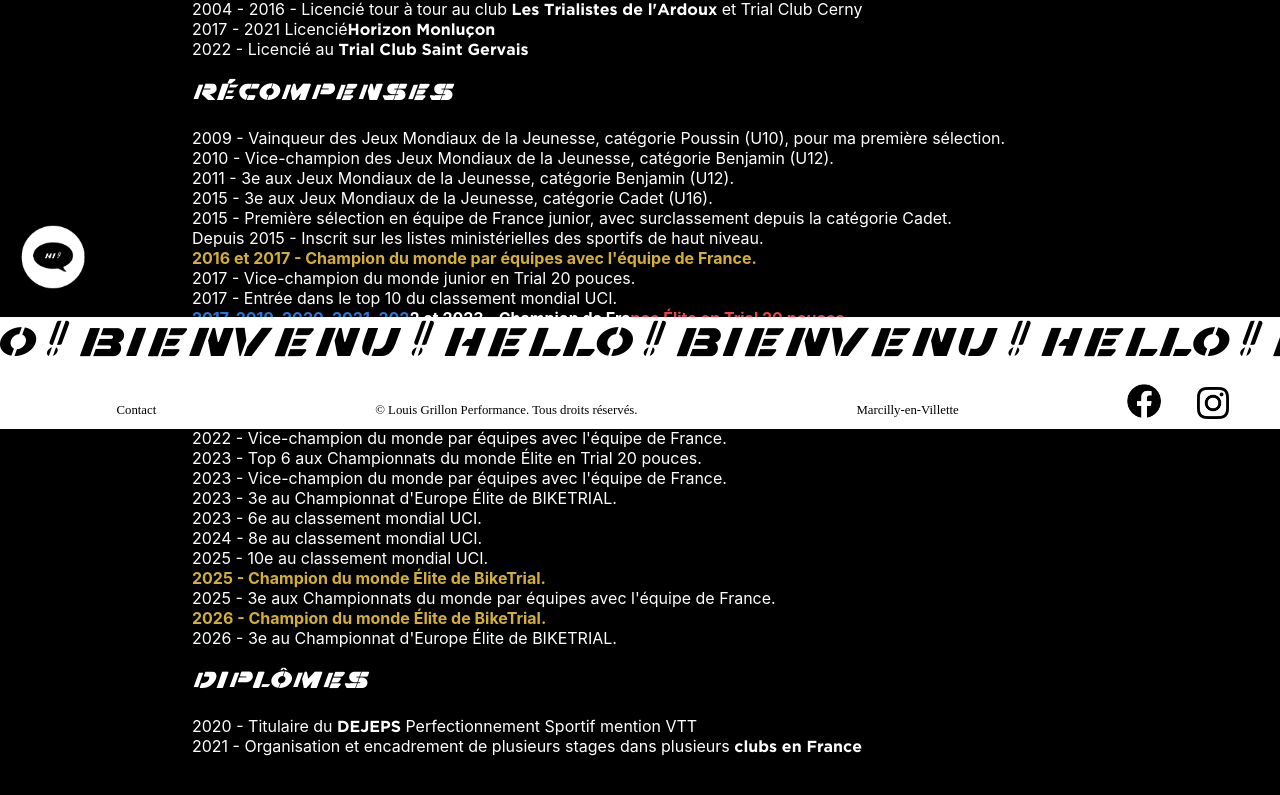
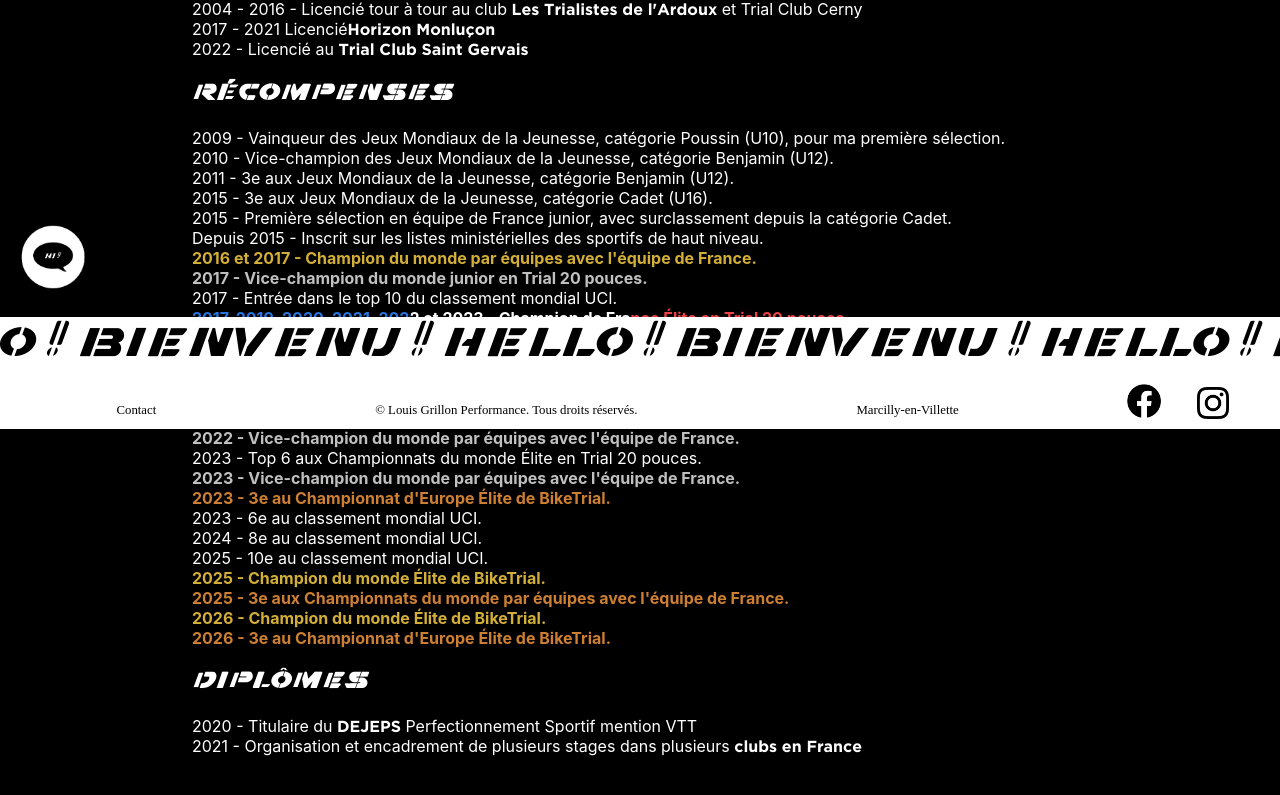
Before and after one commit to LouisGrillon/PerfLouisGrillon, a React (Vite) app in the folder perflouisgrillon/: page /about in a window 1280 px wide. Shown: the part 371-1166 px from the top of the page. Built offline with nearby package versions, Linux system fonts and the light colour scheme; no server answers; a web font is replaced by a local one.

Commit message:
Update About.jsx

```diff
--- a/perflouisgrillon/src/Components/About/About.jsx
+++ b/perflouisgrillon/src/Components/About/About.jsx
@@ -37,25 +37,25 @@ function About() {
 <span className="description">2015 - Première sélection en équipe de France junior, avec surclassement depuis la catégorie Cadet.</span><br />
 <span className="description">Depuis 2015 - Inscrit sur les listes ministérielles des sportifs de haut niveau.</span><br />
 <span className="description" style={{ color: "#D4AF37", fontWeight: "bold" }}>2016 et 2017 - Champion du monde par équipes avec l'équipe de France.</span><br />
-<span className="description">2017 - Vice-champion du monde junior en Trial 20 pouces.</span><br />
+<span className="description" style={{ color: "#C0C0C0", fontWeight: "bold" }}>2017 - Vice-champion du monde junior en Trial 20 pouces.</span><br />
 <span className="description">2017 - Entrée dans le top 10 du classement mondial UCI.</span><br />
 <span className="description" style={{ background: "linear-gradient(90deg, #2875DF 0%, #2875DF 33.33%, #FFFFFF 33.33%, #FFFFFF 66.66%, #ED4248 66.66%, #ED4248 100%)", WebkitBackgroundClip: "text", WebkitTextFillColor: "transparent", fontWeight: "bold" }}>2017, 2019, 2020, 2021, 2022 et 2023 - Champion de France Élite en Trial 20 pouces.</span><br />
 <span className="description" style={{ background: "linear-gradient(90deg, #2875DF 0%, #2875DF 33.33%, #FFFFFF 33.33%, #FFFFFF 66.66%, #ED4248 66.66%, #ED4248 100%)", WebkitBackgroundClip: "text", WebkitTextFillColor: "transparent", fontWeight: "bold" }}>2019, 2021, 2022, 2023, 2024 et 2025 - Champion de France Élite UFOLEP.</span><br />
 <span className="description">2021 - Entrée dans le top 8 du classement mondial UCI.</span><br />
-<span className="description">2021 - 3e aux Championnats du monde par équipes avec l'équipe de France.</span><br />
+<span className="description" style={{ color: "#CD7F32", fontWeight: "bold" }}>2021 - 3e aux Championnats du monde par équipes avec l'équipe de France.</span><br />
 <span className="description">2021 - 7e au classement mondial UCI.</span><br />
 <span className="description">2022 - 9e au classement mondial UCI.</span><br />
-<span className="description">2022 - Vice-champion du monde par équipes avec l'équipe de France.</span><br />
+<span className="description" style={{ color: "#C0C0C0", fontWeight: "bold" }}>2022 - Vice-champion du monde par équipes avec l'équipe de France.</span><br />
 <span className="description">2023 - Top 6 aux Championnats du monde Élite en Trial 20 pouces.</span><br />
-<span className="description">2023 - Vice-champion du monde par équipes avec l'équipe de France.</span><br />
-<span className="description">2023 - 3e au Championnat d'Europe Élite de BIKETRIAL.</span><br />
+<span className="description" style={{ color: "#C0C0C0", fontWeight: "bold" }}>2023 - Vice-champion du monde par équipes avec l'équipe de France.</span><br />
+<span className="description" style={{ color: "#CD7F32", fontWeight: "bold" }}>2023 - 3e au Championnat d'Europe Élite de BikeTrial.</span><br />
 <span className="description">2023 - 6e au classement mondial UCI.</span><br />
 <span className="description">2024 - 8e au classement mondial UCI.</span><br />
 <span className="description">2025 - 10e au classement mondial UCI.</span><br />
 <span className="description" style={{ color: "#D4AF37", fontWeight: "bold" }}>2025 - Champion du monde Élite de BikeTrial.</span><br />
-<span className="description">2025 - 3e aux Championnats du monde par équipes avec l'équipe de France.</span><br />
+<span className="description" style={{ color: "#CD7F32", fontWeight: "bold" }}>2025 - 3e aux Championnats du monde par équipes avec l'équipe de France.</span><br />
 <span className="description" style={{ color: "#D4AF37", fontWeight: "bold" }}>2026 - Champion du monde Élite de BikeTrial.</span><br />
-<span className="description">2026 - 3e au Championnat d'Europe Élite de BIKETRIAL.</span><br />
+<span className="description" style={{ color: "#CD7F32", fontWeight: "bold" }}>2026 - 3e au Championnat d'Europe Élite de BikeTrial.</span><br />
 
             </div>
 
```
